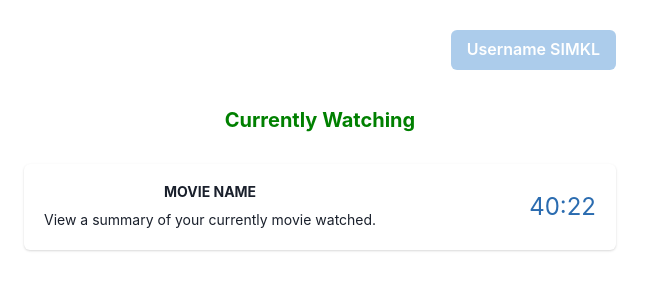
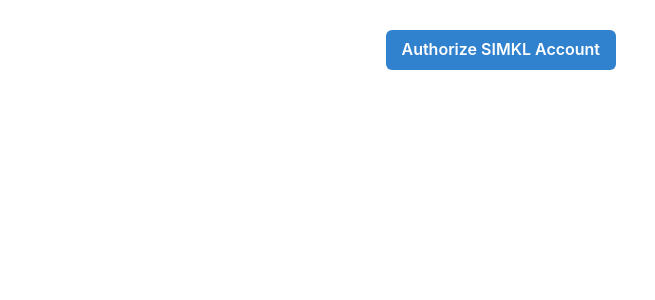
Before and after one commit to kinoarizu/momate, a React (Create React App) app: page / in a window 1280 px wide. Shown: the top 300 px of the page, without its empty margins (0-655 px from the left). Built offline with nearby package versions, Linux system fonts and the light colour scheme.

Commit message:
Changed login button when authorized

```diff
--- a/src/features/dashboard/index.tsx
+++ b/src/features/dashboard/index.tsx
@@ -6,14 +6,13 @@
   CardBody,
   Center,
   Flex,
-  GenericAvatarIcon,
   Heading,
   Spacer,
   Text,
 } from "@chakra-ui/react";
 
 export default function Dashboard() {
-  const isSIMKLAuthorized = true;
+  const isSIMKLAuthorized = false;
 
   return (
     <Box width="40rem" p={6}>
@@ -23,7 +22,10 @@
         </Box>
         <Spacer />
         <ButtonGroup gap="2">
-          <Button colorScheme="blue" isDisabled={isSIMKLAuthorized}>
+          <Button
+            colorScheme={isSIMKLAuthorized ? "green" : "blue"}
+            isDisabled={isSIMKLAuthorized}
+          >
             {isSIMKLAuthorized ? "Username SIMKL" : "Authorize SIMKL Account"}
           </Button>
         </ButtonGroup>
```
